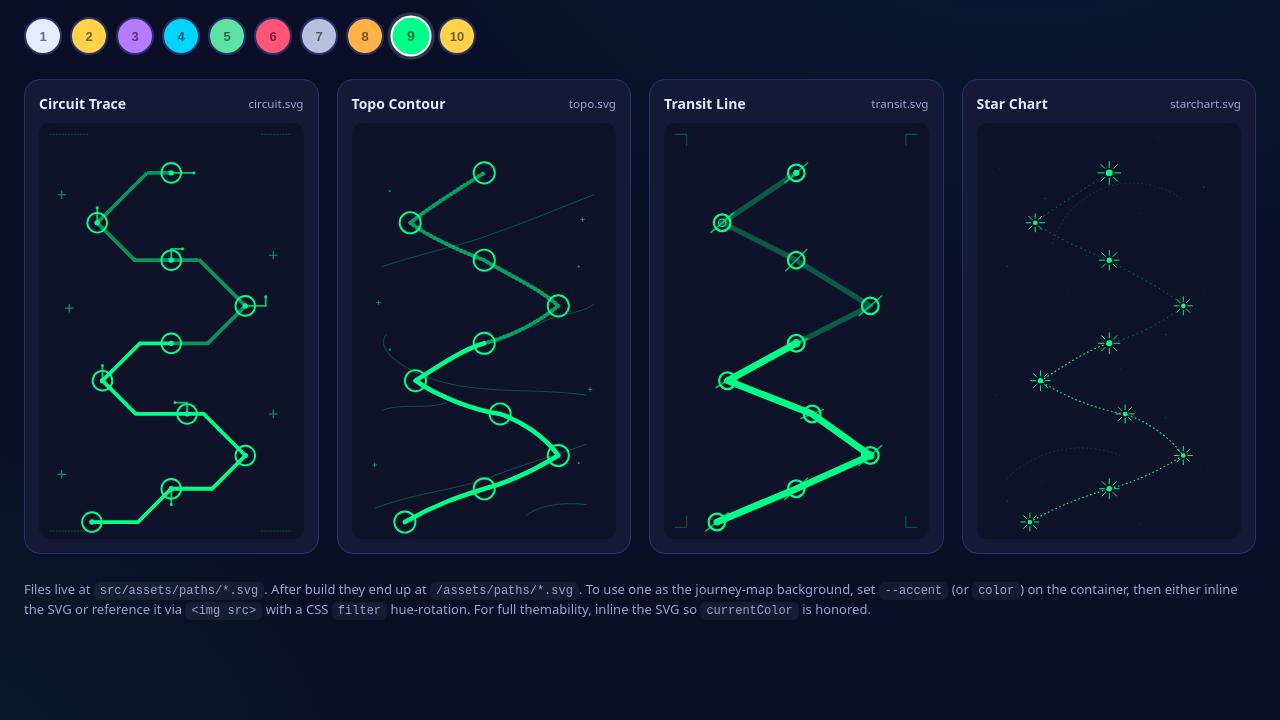
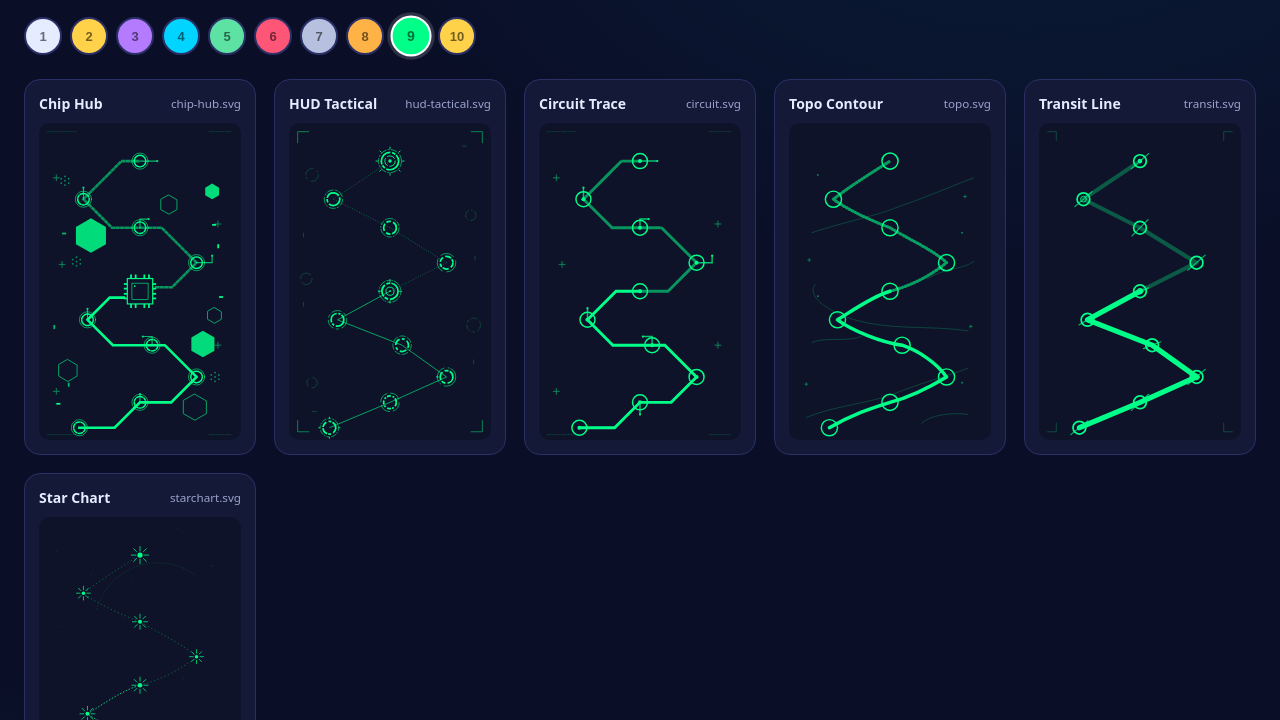
Before and after one commit to jacksonfdam/DroidGuard, a website: page src/assets/paths/preview.html in a window 1280 px wide. Shown: the part 80-800 px from the top of the page. Drawn offline with Linux system fonts and the light colour scheme.

Commit message:
feat(assets): two denser path variants — chip-hub and hud-tactical
Adds richer alternatives inspired by reference imagery (vertical
PCB tattoos and tactical HUD UI kits):

  - chip-hub.svg     PCB-board feel: a central CPU silhouette
                     replaces milestone 6 with 16 pins, all 9 other
                     milestones become layered HUD-segmented rings,
                     plus filled hexagons (3 large) and outlined
                     hexagons (4), three honeycomb dot clusters,
                     scattered capacitor rectangles, branch traces
                     ending in vias, test-point crosshairs and
                     edge ground-hatching.
  - hud-tactical.svg sci-fi targeting feel: every milestone is two
                     concentric circles with a unique broken
                     dasharray pattern (10 distinct rhythms), the
                     central milestone has crosshair lines and a
                     filled core, and the boss milestone (10) has
                     a third inner ring with 8-point compass marks.
                     Connecting traces are sparse straight lines
                     (solid for cleared, dashed for ahead) plus
                     small ring fragments and corner brackets.

Both files share the 700×1100 viewBox and the same 10 milestone
coordinates as the existing variants, so they slot into the same
container without realignment, and they remain themable through
currentColor end to end.

preview.html grows to 6 cards so the new variants render alongside
the original four for visual comparison.

```diff
--- a/src/assets/paths/preview.html
+++ b/src/assets/paths/preview.html
@@ -73,6 +73,8 @@
   <div class="palette" id="palette"></div>
 
   <div class="grid">
+    <div class="card"><div class="card__title">Chip Hub <small>chip-hub.svg</small></div><div class="card__svg" data-svg="chip-hub.svg"></div></div>
+    <div class="card"><div class="card__title">HUD Tactical <small>hud-tactical.svg</small></div><div class="card__svg" data-svg="hud-tactical.svg"></div></div>
     <div class="card"><div class="card__title">Circuit Trace <small>circuit.svg</small></div><div class="card__svg" data-svg="circuit.svg"></div></div>
     <div class="card"><div class="card__title">Topo Contour <small>topo.svg</small></div><div class="card__svg" data-svg="topo.svg"></div></div>
     <div class="card"><div class="card__title">Transit Line <small>transit.svg</small></div><div class="card__svg" data-svg="transit.svg"></div></div>
```
Also changed, not shown: src/assets/paths/chip-hub.svg (added), src/assets/paths/hud-tactical.svg (added).
